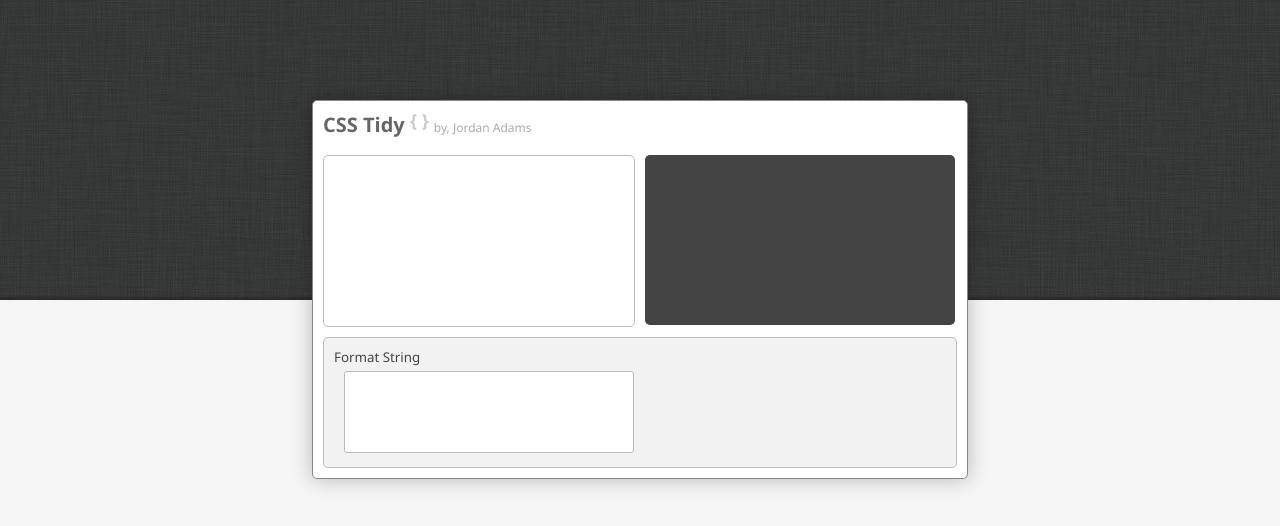
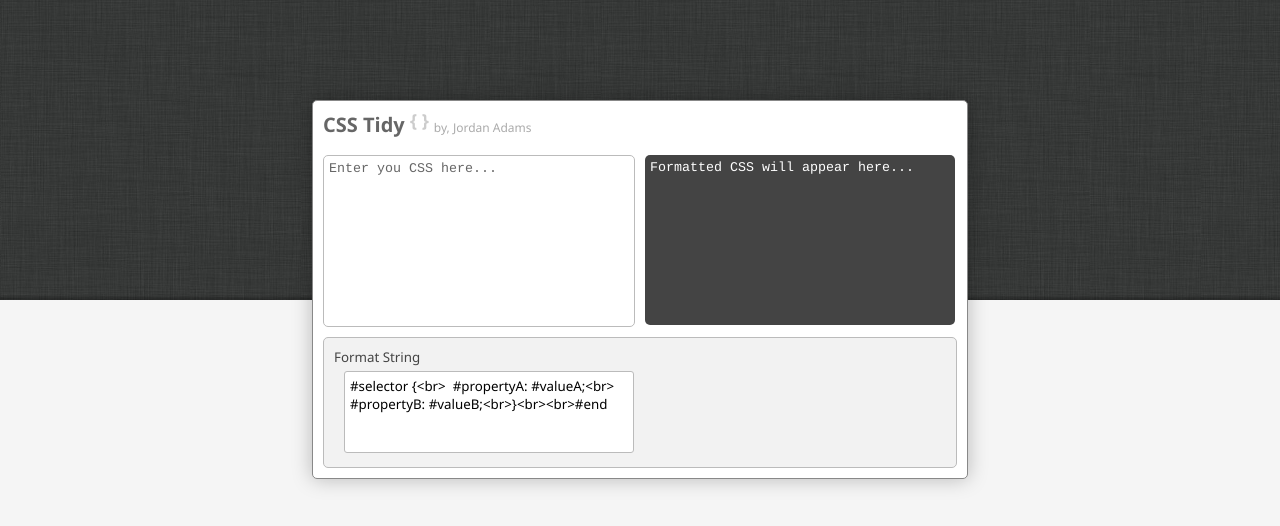
Before and after one commit to JordanAdams/CSS-Tidy, a plain HTML site: page index.html in a window 1280 px wide. Drawn offline with Linux system fonts and the light colour scheme.

Commit message:
Added initial values.

```diff
--- a/index.html
+++ b/index.html
@@ -19,16 +19,16 @@
 			<h1>CSS Tidy <span>{ }</span><small>by, Jordan Adams</small></h1>
 
 			<section id="code">
-				<textarea id="input"></textarea>
+				<textarea id="input">Enter you CSS here...</textarea>
 
-				<pre id="output" contenteditable="true"></pre>
+				<pre id="output" contenteditable="true">Formatted CSS will appear here...</pre>
 			</section>
 
 			<section id="options">
 				<section class="left">
 					<article>
 						<h3>Format String</h3>
-						<textarea id="format_string"></textarea>
+						<textarea id="format_string">#selector {<br>  #propertyA: #valueA;<br>  #propertyB: #valueB;<br>}<br><br>#end</textarea>
 					</article>
 				</section>
 			</section>
```
